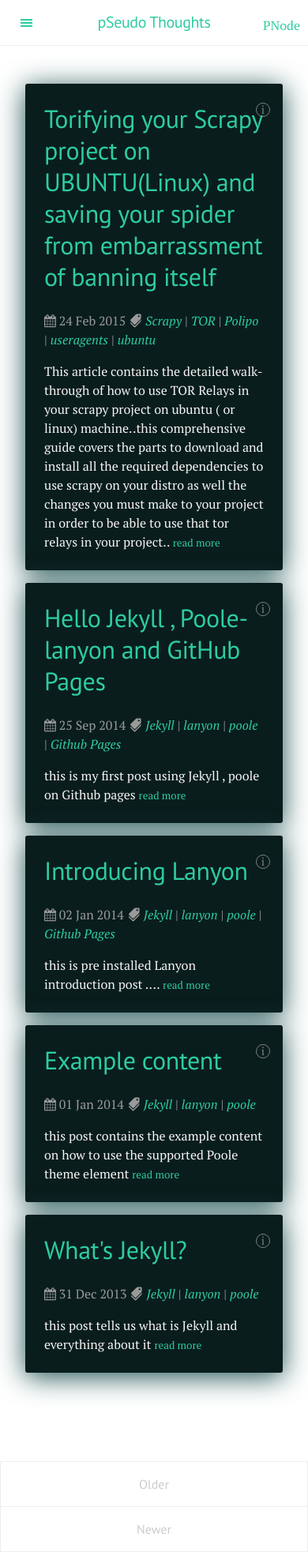
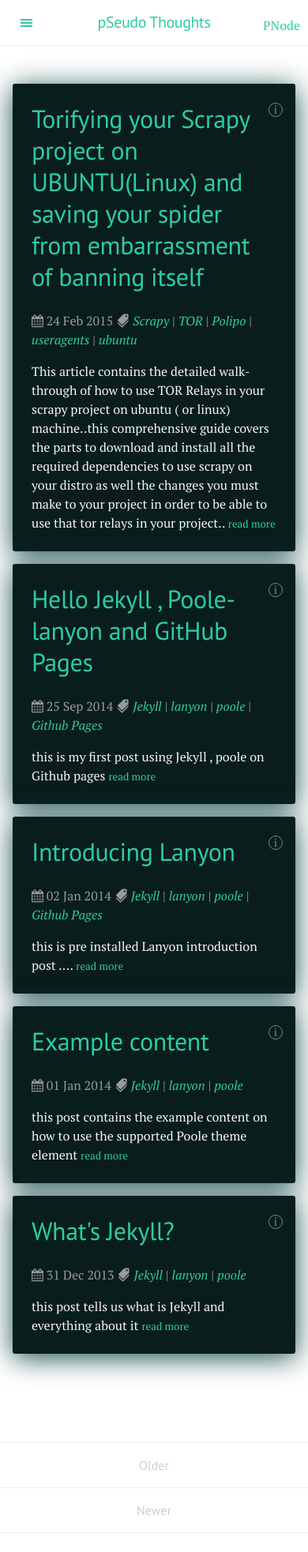
Before and after one commit to DharmeshPandav/dharmeshpandav.github.io, a Jekyll site: the page built from index.html, in a window 390 px wide. Shown: the whole page at 79% size. Built offline with Jekyll 4.4.1, drawn with Linux system fonts in a browser that asks for light colours; nearby versions of some CDN libraries; Markdown is read by kramdown in place of the engine named in the settings; the list of posts is cut into pages by our own code; after the commit the page ends 1941 px from its top, so only the background shows below that.

Commit message:
Formatting  landing page

```diff
--- a/public/css/custom.css
+++ b/public/css/custom.css
@@ -116,6 +116,7 @@ a.tag-list{
     animation:fly-in-from-left .5s 1s ease both;
     transform-origin:top left;
 }
+
 .card:nth-child(even){
     animation-name:fly-in-from-right;
     animation-delay:1.1s;
--- a/public/css/lanyon.css
+++ b/public/css/lanyon.css
@@ -73,7 +73,7 @@ h1, h2, h3, h4, h5, h6 {
  */
 
 .container {
-  max-width: 28rem;
+  /*max-width: 28rem;*/
 }
 @media (min-width: 38em) {
   .container {
@@ -129,10 +129,14 @@ h1, h2, h3, h4, h5, h6 {
 
   .absolute-right-small {
         display: inline;
-    }
+  }
 
   .absolute-right{
       display: none;
+  }
+
+  .container{
+      padding: 0;
   }
 
 }
@@ -574,9 +578,9 @@ a.pagination-item:hover {
     text-decoration: none;
 }
 
-.theme-base-02 .container a:hover{
-  color: #f5f5f5;
-}
+/*.theme-base-02 .container a:hover{*/
+  /*color: #f5f5f5;*/
+/*}*/
 
 .theme-base-02 .post .post-title{
   color: #2DCCA2;
```
